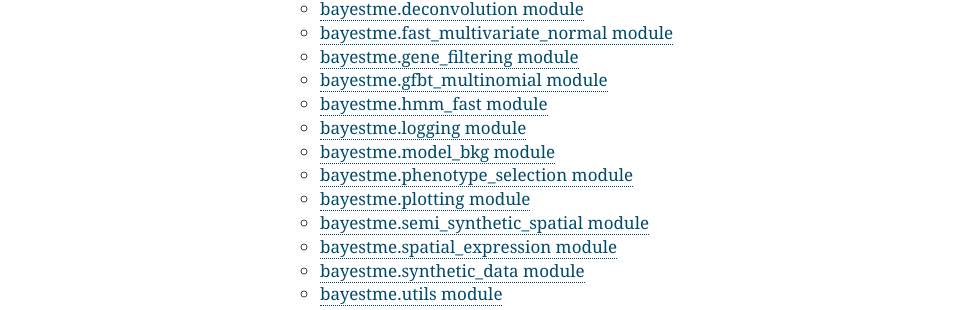
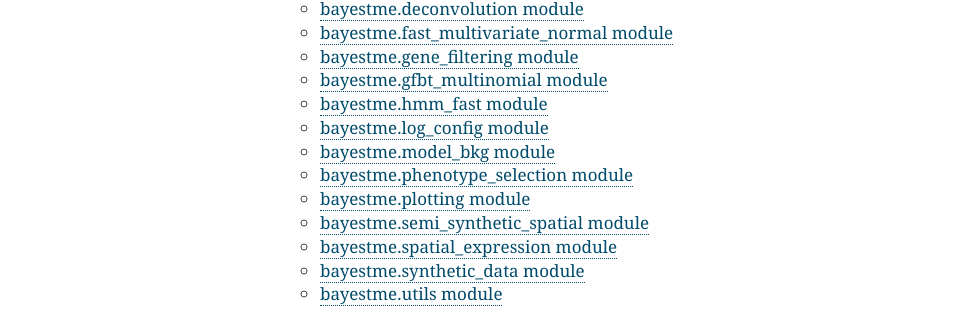
Before and after one commit to tansey-lab/bayestme, a Sphinx documentation site: the page built from docs/index.rst, in a window 1280 px wide. Shown: the part 1010-1320 px from the top of the page, without its empty margins (160-1140 px from the left). Built offline with Sphinx 7.4.7, drawn with Linux system fonts in a browser that asks for light colours.

Commit message:
fix docs

```diff
--- a/docs/api.rst
+++ b/docs/api.rst
@@ -76,10 +76,10 @@ bayestme.hmm\_fast module
    :undoc-members:
    :show-inheritance:
 
-bayestme.logging module
+bayestme.log_config module
 -----------------------
 
-.. automodule:: bayestme.logging
+.. automodule:: bayestme.log_config
    :members:
    :undoc-members:
    :show-inheritance:
```
